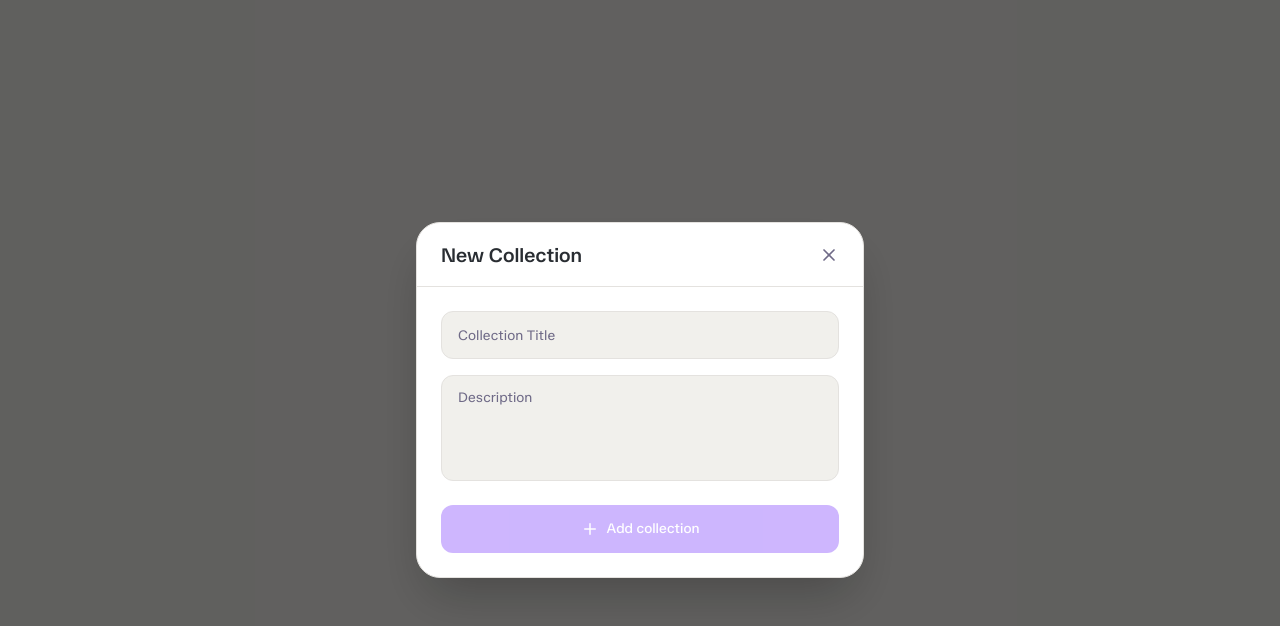
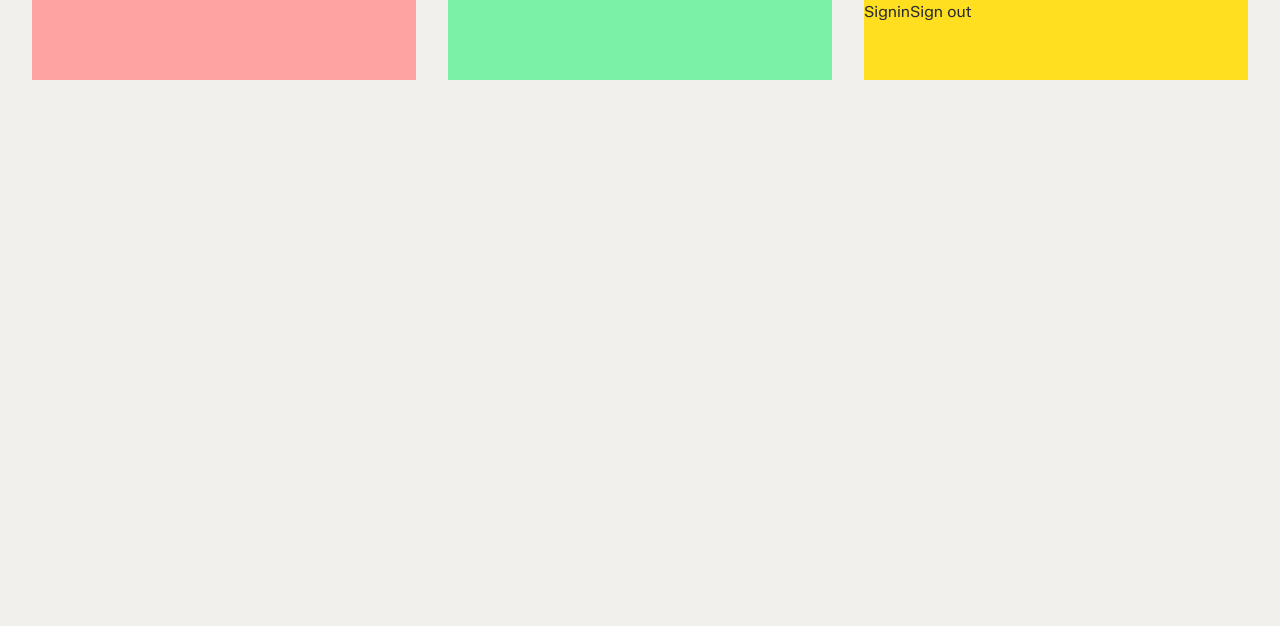
Before and after one commit to Amogh-007-Rin/ToolKit, a Next.js app in the folder web/: page / in a window 1280 px wide. Shown: the top 626 px of the page. Built offline with nearby package versions, Linux system fonts and the light colour scheme.

Commit message:
feat: show appbar on home page
- replace preview tool collection card with appbar

```diff
--- a/web/src/app/page.tsx
+++ b/web/src/app/page.tsx
@@ -2,17 +2,14 @@
 
 import { useState } from "react";
 import ToolCollectionCard from "./dashboard/_components/cards/ToolCollectionCard";
+import Appbar from "@/components/ui/Appbar";
 
 export default function Home() {
   const [isCardOpen, setIsCardOpen] = useState(true);
 
   return (
-    <div className="w-screen h-screen bg-background flex items-center justify-center">
-      <ToolCollectionCard
-        isOpen={isCardOpen}
-        onClose={() => setIsCardOpen(false)}
-        onSubmit={() => setIsCardOpen(false)}
-      />
+    <div className="w-screen h-screen bg-background">
+      <Appbar/>
     </div>
   );
 };
```
